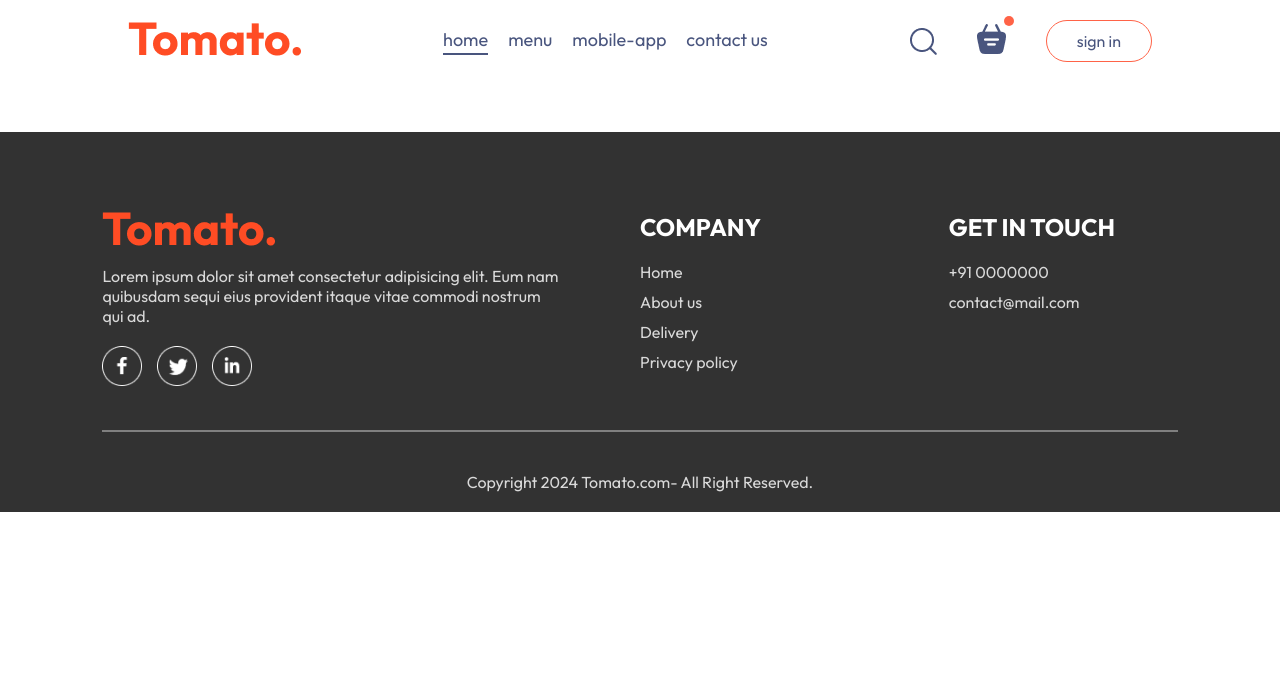
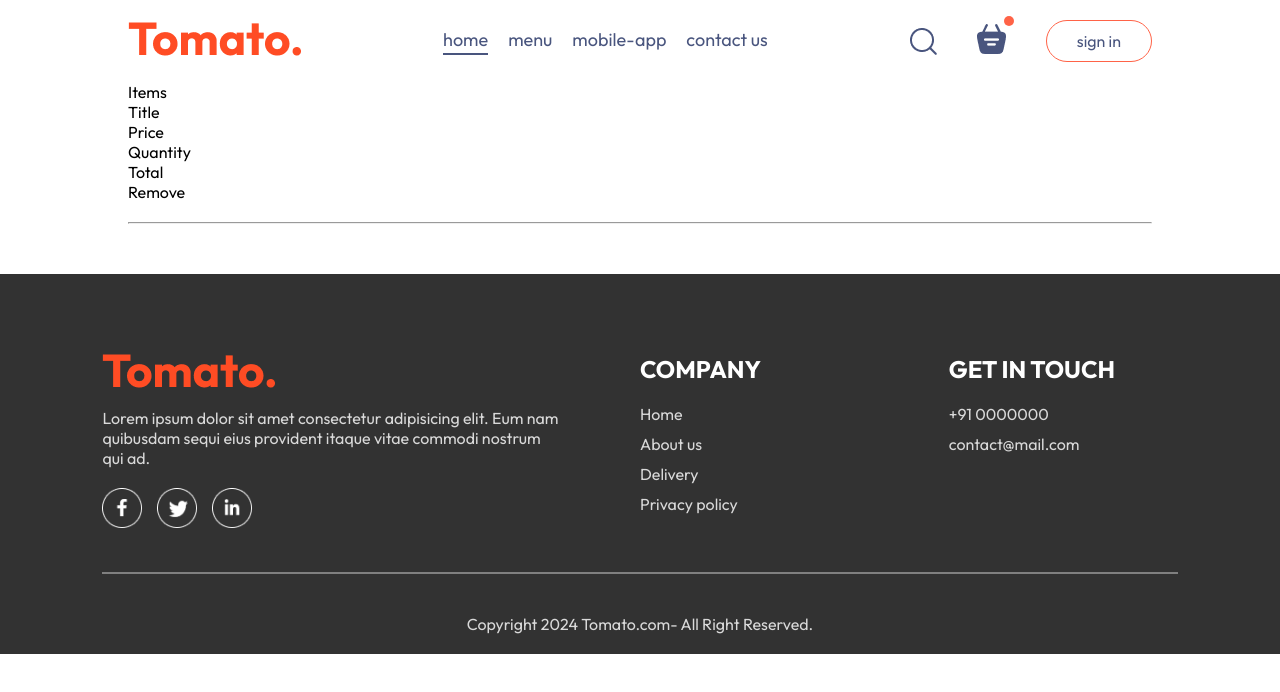
Before and after one commit to yadavhimu/Food_del, a React (Vite) app in the folder frontend/: page /cart in a window 1280 px wide. Shown: the top 692 px of the page. Built offline with nearby package versions, Linux system fonts and the light colour scheme.

Commit message:
cart page

```diff
--- a/frontend/src/App.jsx
+++ b/frontend/src/App.jsx
@@ -5,8 +5,8 @@ import Home from './pages/Home/Home'
 import Cart from './pages/Cart/Cart'
 import PlaceOrder from './pages/PlaceOrder/PlaceOrder'
 import Footer from './components/Footer/Footer'
+import LoginPopup from './components/LoginPopup/LoginPopup'
 import { useState } from 'react'
-import LoginPopup from './components/LoginPopup/LoginPopup'
 const App = () => {
 
   const [showLogin,setShowLogin]= useState(false)
@@ -17,8 +17,8 @@ const App = () => {
       <Navbar setShowLogin={setShowLogin}/>
       <Routes>
         <Route path='/' element={<Home/>}/>
-        <Route path='/' element={<Cart/>}/>
-        <Route path='/' element={<PlaceOrder/>}/>
+        <Route path='/cart' element={<Cart/>}/>
+        <Route path='/order' element={<PlaceOrder/>}/>
       </Routes>
     </div>
     <Footer/>
--- a/frontend/src/components/FoodDisplay/FoodDisplay.jsx
+++ b/frontend/src/components/FoodDisplay/FoodDisplay.jsx
@@ -17,7 +17,7 @@ const foodDisplay = ({category}) => {
             }
         })}
       </div>
-    </div >
+    </div>
   )
 }
 
--- a/frontend/src/components/FoodItem/FoodItem.jsx
+++ b/frontend/src/components/FoodItem/FoodItem.jsx
@@ -1,4 +1,4 @@
-import React,{useContext} from 'react'
+import React,{useContext, useState} from 'react'
 import './FoodItem.css'
 import { assets } from '../../assets/assets'
 import { StoreContext } from '../../context/StoreContext'
--- a/frontend/src/pages/Cart/Cart.jsx
+++ b/frontend/src/pages/Cart/Cart.jsx
@@ -3,7 +3,7 @@ import './Cart.css'
 import { StoreContext } from '../../context/StoreContext'
 const Cart = ()=> {
 
-  const{cartItems,food_list,removeFromCart}= useContext(StoreContext);
+   const{cartItems,food_list,removeFromCart}= useContext(StoreContext);
 
 
   return (
@@ -19,6 +19,16 @@ const Cart = ()=> {
         </div>
         <br/>
         <hr/>
+        {food_list.map((item,index)=>{
+          if(cartItems[item._id]>0)
+          {
+            return (
+              <div className='cart-items-title cart-items-item'>
+                <p>{item.name}</p>
+                </div>
+            )
+          }
+        })}
       </div>
     </div>
   )
```
